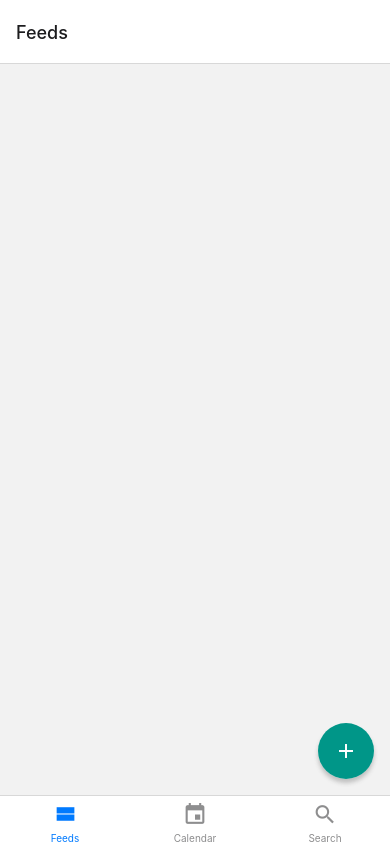
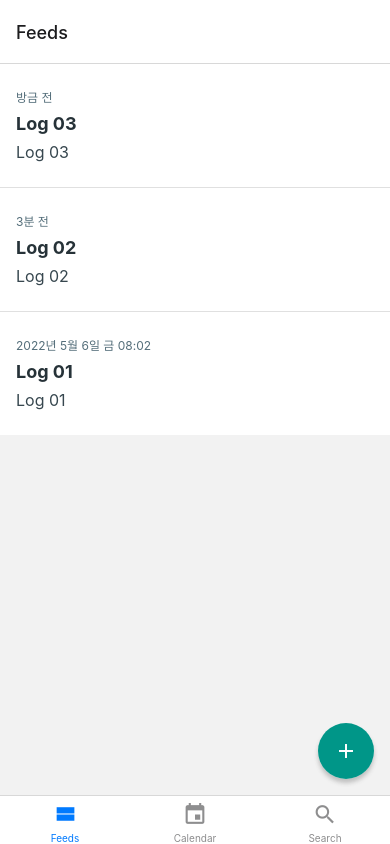
Before and after one commit to cocoburger/DayLog, a React Native app: screen /Feeds in a window 390 px wide. Built offline with nearby package versions, Linux system fonts and the light colour scheme.

Commit message:
6.4 완료~

```diff
--- /dev/null
+++ b/components/FeedList.js
@@ -0,0 +1,26 @@
+import React from 'react';
+import {FlatList, StyleSheet, View} from 'react-native';
+import FeedListItem from './FeedListItem';
+
+function FeedList({logs}) {
+  return (
+    <FlatList
+      data={logs}
+      style={styles.block}
+      renderItem={({item}) => <FeedListItem log={item} />}
+      keyExtractor={log => log.id}
+      ItemSeparatorComponent={() => <View style={styles.separator} />}
+    />
+  );
+}
+
+const styles = StyleSheet.create({
+  block: {flex: 1},
+  separator: {
+    backgroundColor: '#e0e0e0',
+    height: 1,
+    width: '100%',
+  },
+});
+
+export default FeedList;
--- /dev/null
+++ b/components/FeedListItem.js
@@ -0,0 +1,71 @@
+import React from 'react';
+import {Platform, Pressable, StyleSheet, Text} from 'react-native';
+import {format, formatDistanceToNow, formatIdstanceToNow} from 'date-fns';
+import {ko} from 'date-fns/locale';
+
+function formatDate(date) {
+  const d = new Date(date);
+  const now = Date.now();
+  console.log(now);
+  const diff = (now - d.getTime()) / 1000; //초단위
+  console.log('diff : ', diff);
+
+  if (diff < 60 * 1) {
+    return '방금 전';
+  }
+  if (diff < 60 * 60 * 24 * 3) {
+    return formatDistanceToNow(d, {addSuffix: true, locale: ko});
+  }
+  return format(d, 'PPP EEE p', {locale: ko});
+}
+
+function truncate(text) {
+  const replaced = text.replace(/\n/g, ' ');
+  if (replaced.length <= 100) {
+    return replaced;
+  }
+  return replaced.slice(0, 100).concat('...');
+}
+
+function FeedListItem({log}) {
+  const {title, body, date} = log; //사용하기 편하게 객체 구조 분해 할당
+
+  return (
+    <Pressable
+      style={({pressed}) => [
+        styles.block,
+        Platform.OS === 'ios' && pressed && {backgroundColor: '#efefef'},
+      ]}
+      android_ripple={{color: '#ededed'}}>
+      <Text style={styles.date}>{formatDate(date)}</Text>
+      <Text style={styles.title}>{title}</Text>
+      <Text style={styles.body}>{body}</Text>
+    </Pressable>
+  );
+}
+
+const styles = StyleSheet.create({
+  block: {
+    backgroundColor: 'white',
+    paddingHorizontal: 16,
+    paddingVertical: 24,
+  },
+  date: {
+    fontSize: 12,
+    color: '#546e7a',
+    marginBottom: 8,
+  },
+  title: {
+    color: '#263238',
+    fontSize: 18,
+    fontWeight: 'bold',
+    marginBottom: 8,
+  },
+  body: {
+    color: '#37474f',
+    fontSize: 16,
+    lineHeight: 21,
+  },
+});
+
+export default FeedListItem;
--- a/components/WriteHeader.js
+++ b/components/WriteHeader.js
@@ -3,7 +3,7 @@ import React from 'react';
 import {SafeAreaView, StyleSheet, View} from 'react-native';
 import TransparentCircleButton from './TransparentCircleButton';
 
-function WriteHeader() {
+function WriteHeader( { onSave }) {
   const navigation = useNavigation();
   const onGoBack = () => {
     navigation.pop();
@@ -22,7 +22,7 @@ function WriteHeader() {
             color="#ef5350"
             hasMarginRight
           />
-          <TransparentCircleButton name="check" color="#009688" />
+          <TransparentCircleButton name="check" color="#009688" onPress={onSave} />
         </View>
       </View>
     </SafeAreaView>
--- a/contexts/LogContext.js
+++ b/contexts/LogContext.js
@@ -1,12 +1,42 @@
 import React from 'react';
 import {createContext, useState} from 'react';
+import {v4 as uuidv4} from 'uuid';
 
 const LogContext = createContext();
 
 export function LogContextProvider({children}) {
-  const [text, setText] = useState('');
+  const [logs, setLogs] = useState([
+    {
+      id: uuidv4(),
+      title: 'Log 03',
+      body: 'Log 03',
+      date: new Date().toISOString(),
+    },
+    {
+      id: uuidv4(),
+      title: 'Log 02',
+      body: 'Log 02',
+      date: new Date(Date.now() - 1000 * 60 * 3).toISOString(),
+    },
+    {
+      id: uuidv4(),
+      title: 'Log 01',
+      body: 'Log 01',
+      date: new Date(Date.now() - 1000 * 60 * 60 * 24 * 3).toISOString(),
+    },
+  ]);
+
+  const onCreate = ({title, body, date}) => {
+    const log = {
+      id: uuidv4(),
+      title,
+      body,
+      date,
+    };
+    setLogs([log, ...logs]);
+  };
   return (
-    <LogContext.Provider value={{text, setText}}>
+    <LogContext.Provider value={{logs, onCreate}}>
       {children}
     </LogContext.Provider>
   );
--- a/index.js
+++ b/index.js
@@ -1,7 +1,7 @@
 /**
  * @format
  */
-
+import 'react-native-get-random-values';
 import {AppRegistry} from 'react-native';
 import App from './App';
 import {name as appName} from './app.json';
--- a/package.json
+++ b/package.json
@@ -13,11 +13,14 @@
     "@react-navigation/bottom-tabs": "^6.3.1",
     "@react-navigation/native": "^6.0.10",
     "@react-navigation/native-stack": "^6.6.2",
+    "date-fns": "^2.28.0",
     "react": "17.0.2",
     "react-native": "0.68.1",
+    "react-native-get-random-values": "^1.8.0",
     "react-native-safe-area-context": "^4.2.5",
     "react-native-screens": "^3.13.1",
-    "react-native-vector-icons": "^9.1.0"
+    "react-native-vector-icons": "^9.1.0",
+    "uuid": "^8.3.2"
   },
   "devDependencies": {
     "@babel/core": "^7.12.9",
--- a/screens/FeedScreen.js
+++ b/screens/FeedScreen.js
@@ -2,10 +2,14 @@ import React, {useContext} from 'react';
 import {StyleSheet, Text, TextInput, View} from 'react-native';
 import LogContext from '../contexts/LogContext';
 import FloatingWriteButton from '../components/FloatingWriteButton';
+import FeedList from '../components/FeedList';
+function FeedScreen() {
+  const {logs} = useContext(LogContext);
+  console.log(JSON.stringify(logs, null, 2));
 
-function FeedScreen() {
   return (
     <View style={styles.block}>
+      <FeedList logs={logs} />
       <FloatingWriteButton />
     </View>
   );
--- a/screens/WriteScreen.js
+++ b/screens/WriteScreen.js
@@ -1,4 +1,4 @@
-import React from 'react';
+import React, {useContext, useState} from 'react';
 import {
   KeyboardAvoidingView,
   Platform,
@@ -8,15 +8,40 @@ import {
 } from 'react-native';
 import WriteHeader from '../components/WriteHeader';
 import WriteEditor from '../components/WriteEditor';
+import {useNavigation} from '@react-navigation/native';
+import LogContext from '../contexts/LogContext';
 
 function WriteScreen() {
+    const [title, setTitle] = useState('');
+    const [body, setBody] = useState('');
+    const navigation = useNavigation();
+
+    const {onCreate} = useContext(LogContext);
+
+
+    // title, body의 값과 업데이트 함수를 props로 전달.
+    const onSave = () => {
+      onCreate({
+        title,
+        body,
+        date: new Date().toISOString(),
+      });
+      navigation.pop();
+    }
+
+
   return (
     <SafeAreaView style={styles.block}>
       <KeyboardAvoidingView
         style={styles.avoidingView}
         behavior={Platform.OS === 'ios' ? 'padding' : undefined}>
-        <WriteHeader />
-        <WriteEditor />
+        <WriteHeader onSave={onSave} />
+        <WriteEditor
+            title={title}
+            body={body}
+            onChangeBody={setBody}
+            onChangeTitle={setTitle}
+        />
       </KeyboardAvoidingView>
     </SafeAreaView>
   );
```
Also changed, not shown: 2 other files (tests, documents, lock files or other folders).
